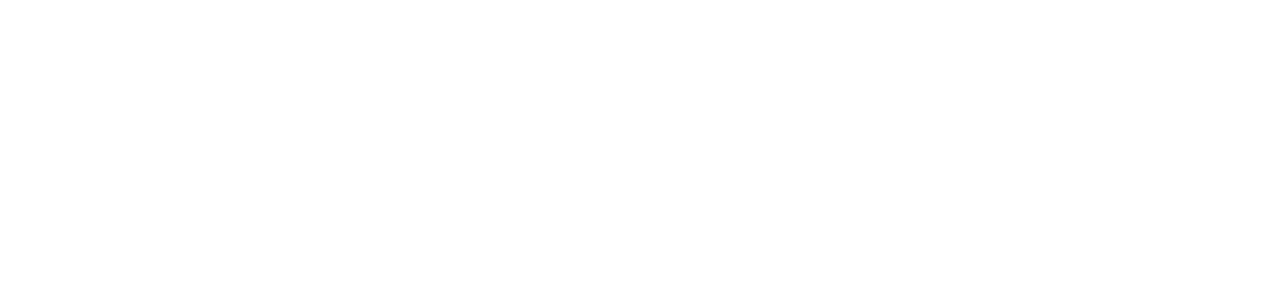
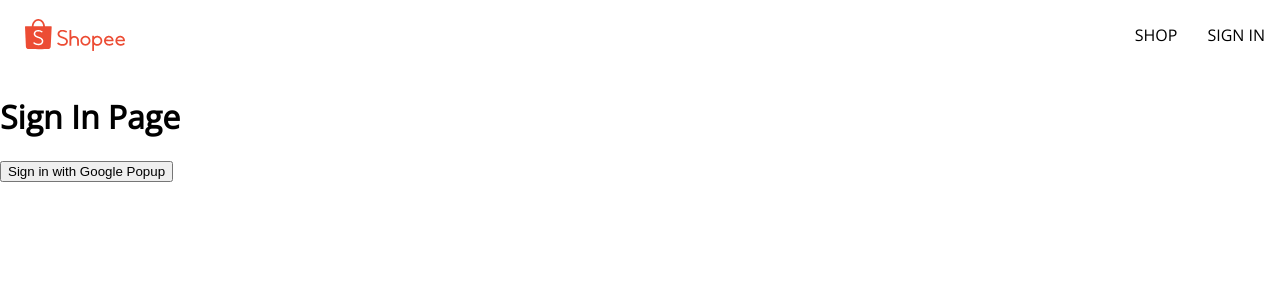
Before and after one commit to eicho/my-shopee, a React (Create React App) app: page /sign-in in a window 1280 px wide. Before the commit this address had no page. Shown: the top 300 px of the page. Built offline with nearby package versions, Linux system fonts and the light colour scheme.

Commit message:
setup firebase

```diff
--- a/package.json
+++ b/package.json
@@ -6,6 +6,7 @@
     "@testing-library/jest-dom": "^5.16.5",
     "@testing-library/react": "^13.4.0",
     "@testing-library/user-event": "^13.5.0",
+    "firebase": "^9.17.1",
     "react": "^18.2.0",
     "react-dom": "^18.2.0",
     "react-router-dom": "6",
--- a/src/App.js
+++ b/src/App.js
@@ -1,6 +1,7 @@
 import { Routes, Route } from "react-router";
 import Navigation from "./routes/navigation/navigation.component";
 import Home from "./routes/home/home.component";
+import SignIn from "./routes/sign-in/sign-in.component";
 
 const Shop = () => {
   return <h1>That is Shop page</h1>;
@@ -11,6 +12,7 @@
       <Route path="/" element={<Navigation />}>
         <Route index element={<Home />} />
         <Route path="shop" element={<Shop />} />
+        <Route path="sign-in" element={<SignIn />} />
       </Route>
     </Routes>
   );
--- a/src/routes/navigation/navigation.component.jsx
+++ b/src/routes/navigation/navigation.component.jsx
@@ -16,6 +16,9 @@
           <Link className="nav-link" to="/shop">
             SHOP
           </Link>
+          <Link className="nav-link" to="/sign-in">
+            SIGN IN
+          </Link>
         </div>
       </div>
       <Outlet />
--- /dev/null
+++ b/src/routes/sign-in/sign-in.component.jsx
@@ -0,0 +1,18 @@
+import { signInWithGooglePopup } from "../../utils/firebase/firebase.utils";
+
+const SignIn = () => {
+  const logGoogleUser = async () => {
+    const response = await signInWithGooglePopup();
+
+    console.log(response);
+  };
+
+  return (
+    <div>
+      <h1>Sign In Page</h1>
+      <button onClick={logGoogleUser}>Sign in with Google Popup</button>
+    </div>
+  );
+};
+
+export default SignIn;
--- /dev/null
+++ b/src/utils/firebase/firebase.utils.js
@@ -0,0 +1,33 @@
+import { initializeApp } from "firebase/app";
+import {
+  getAuth,
+  signInWithRedirect,
+  signInWithPopup,
+  GoogleAuthProvider,
+} from "firebase/auth";
+
+const firebaseConfig = {
+  apiKey: "AIzaSyCO1KuJKfu_WWTBV8sVTyIz8sS3FacfHis",
+  authDomain: "project-my-shopee-db.firebaseapp.com",
+  projectId: "project-my-shopee-db",
+  storageBucket: "project-my-shopee-db.appspot.com",
+  messagingSenderId: "136722722081",
+  appId: "1:136722722081:web:b71d8e0739a07b5d49a260",
+};
+
+const firebaseApp = initializeApp(firebaseConfig);
+
+const provider = new GoogleAuthProvider();
+
+provider.setCustomParameters({
+  prompt: "select_account",
+});
+
+export const createUserProfileDocument = async (userAuth, additionalData) => {
+  if (!userAuth) return;
+
+  console.log(userAuth);
+};
+
+export const auth = getAuth();
+export const signInWithGooglePopup = () => signInWithPopup(auth, provider);
```
Also changed, not shown: 1 other file (tests, documents, lock files or other folders).
